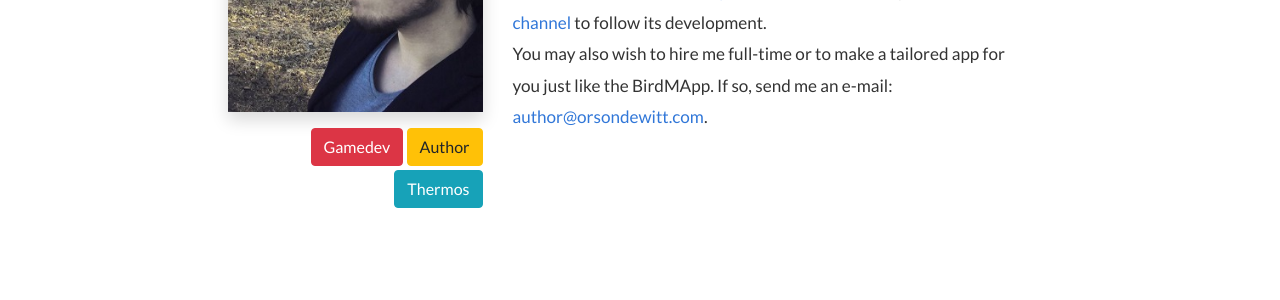
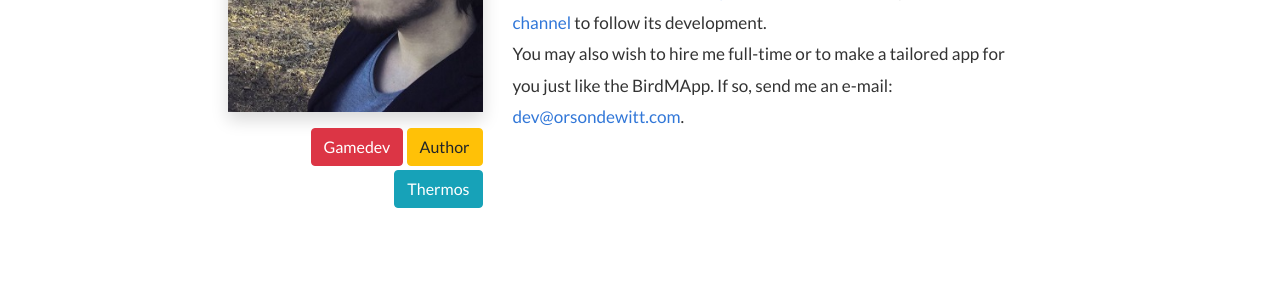
Before and after one commit to OrsonDWitt/OrsonDWitt.github.io, a Jekyll site: the page built from _pages/about.md, in a window 1280 px wide. Shown: the part 232-532 px from the top of the page. Built offline with Jekyll 4.4.1, drawn with Linux system fonts in a browser that asks for light colours; nearby versions of some CDN libraries.

Commit message:
Update about.md

```diff
--- a/_pages/about.md
+++ b/_pages/about.md
@@ -13,7 +13,7 @@ comments: false
 </div>
 </div>
 <div class="col-md-8 col-lg-6 pr-5">
-<p>As an inquisitive data analyst, I am constantly seeking new avenues to tell compelling stories. My journey thus far has led me down various paths, where I have eagerly immersed myself in the realms of writing, game and software development. Curently, I am working on a <a href="https://egypt.orsondewitt.com/">narrative-driven video game</a>, and I invite you to join <a href="https://discord.gg/Nmx4KDKuhJ">my discord channel</a> to follow its development.<br>You may also wish to hire me full-time or to make a tailored app for you just like the BirdMApp. If so, send me an e-mail: <a href="mailto:author@orsondewitt.com">author@orsondewitt.com</a>.</p>
+<p>As an inquisitive data analyst, I am constantly seeking new avenues to tell compelling stories. My journey thus far has led me down various paths, where I have eagerly immersed myself in the realms of writing, game and software development. Curently, I am working on a <a href="https://egypt.orsondewitt.com/">narrative-driven video game</a>, and I invite you to join <a href="https://discord.gg/Nmx4KDKuhJ">my discord channel</a> to follow its development.<br>You may also wish to hire me full-time or to make a tailored app for you just like the BirdMApp. If so, send me an e-mail: <a href="mailto:dev@orsondewitt.com">dev@orsondewitt.com</a>.</p>
 
  <!-- <p>Born and raised in the harsh environment of pine forests, Orson learned a thing or two about storytelling from a seasoned moose. Upon graduation, the moose gave him a task that would change the course of his life forever. It asked of Orson to venture out of the woods and find a story so marvelous it would keep the moose on its hooves. And thus he set off to face the unknown and find new pastures, filled to the brim with adventurous people and provocative stories. He worked as an orbital garbage man, cyber police officer, spam-bot and even a thermos, but nowhere could he find a story that would blow the socks off of the old moose. Until, one day, he discovered that the best story is not the one that you find, but the one you invent.
 </p><p>
```
